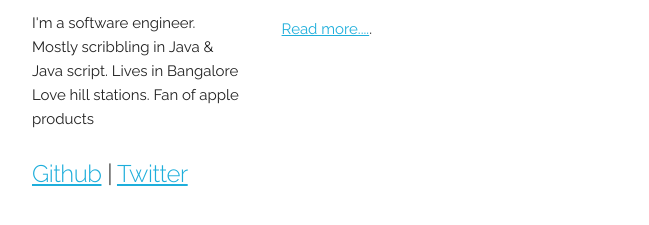
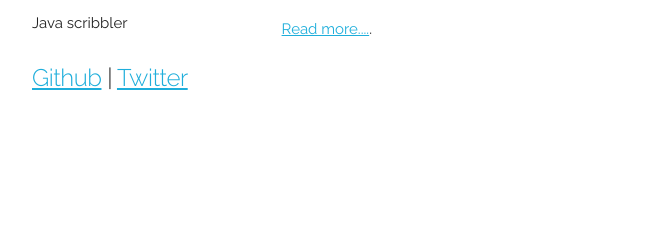
Before and after one commit to visvv/visvv.github.io, a plain HTML site: page index.html in a window 1280 px wide. Shown: the part 371-596 px from the top of the page, without its empty margins (128-777 px from the left). Drawn offline with Linux system fonts and the light colour scheme.

Commit message:
Updating bio

```diff
--- a/index.html
+++ b/index.html
@@ -44,7 +44,7 @@ display:none;
 				 <img alt="" src="/pics/wZBkqWny.jpg" style=" width:100%;height: auto;border-radius: 130px;"/>
 
 				<h3>Vishnu Vasudevan</h3>
-				<p>I'm a software engineer. Mostly scribbling in Java & Java script. Lives in Bangalore Love hill stations. Fan of apple products</p>
+				<p>Java scribbler </p>
 				<h2></h2>
 				<h5>
 					<a href="https://github.com/visvv">Github</a> | <a href="https://twitter.com/visvv">Twitter</a>
```
